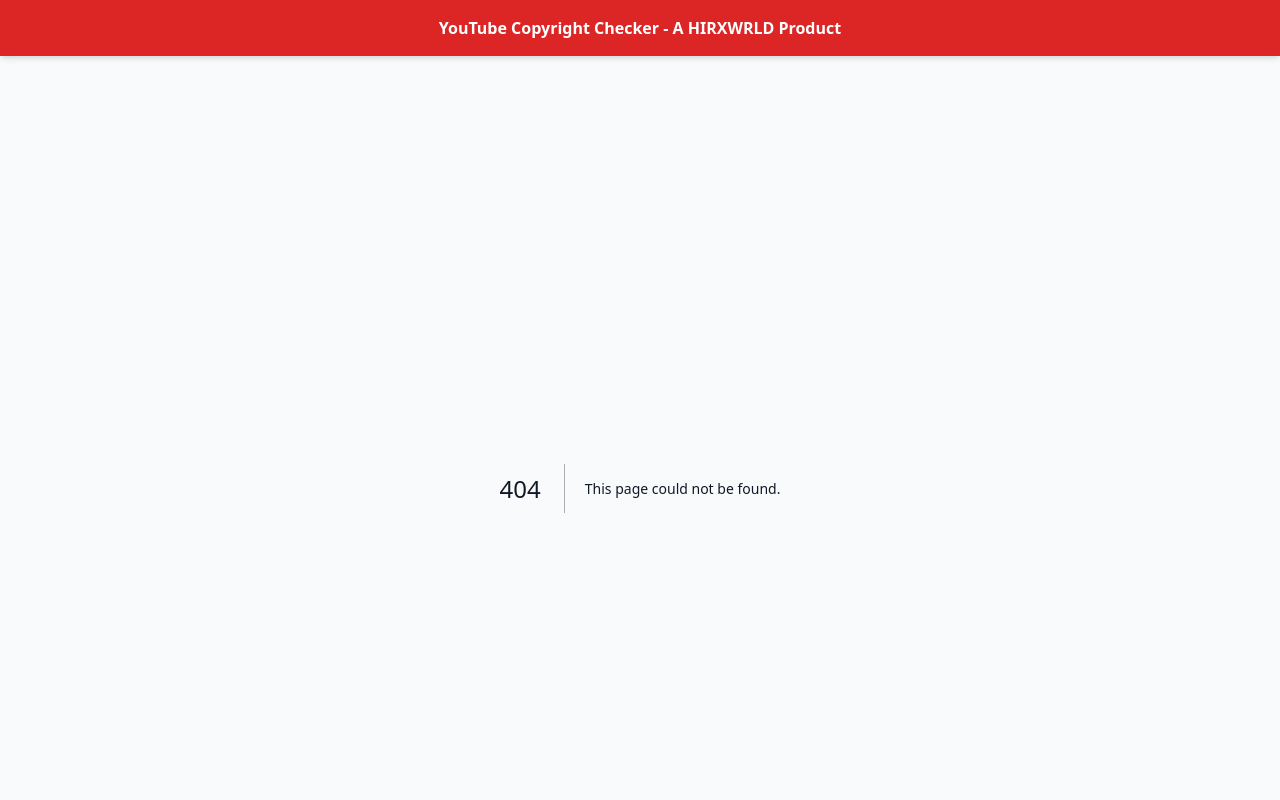
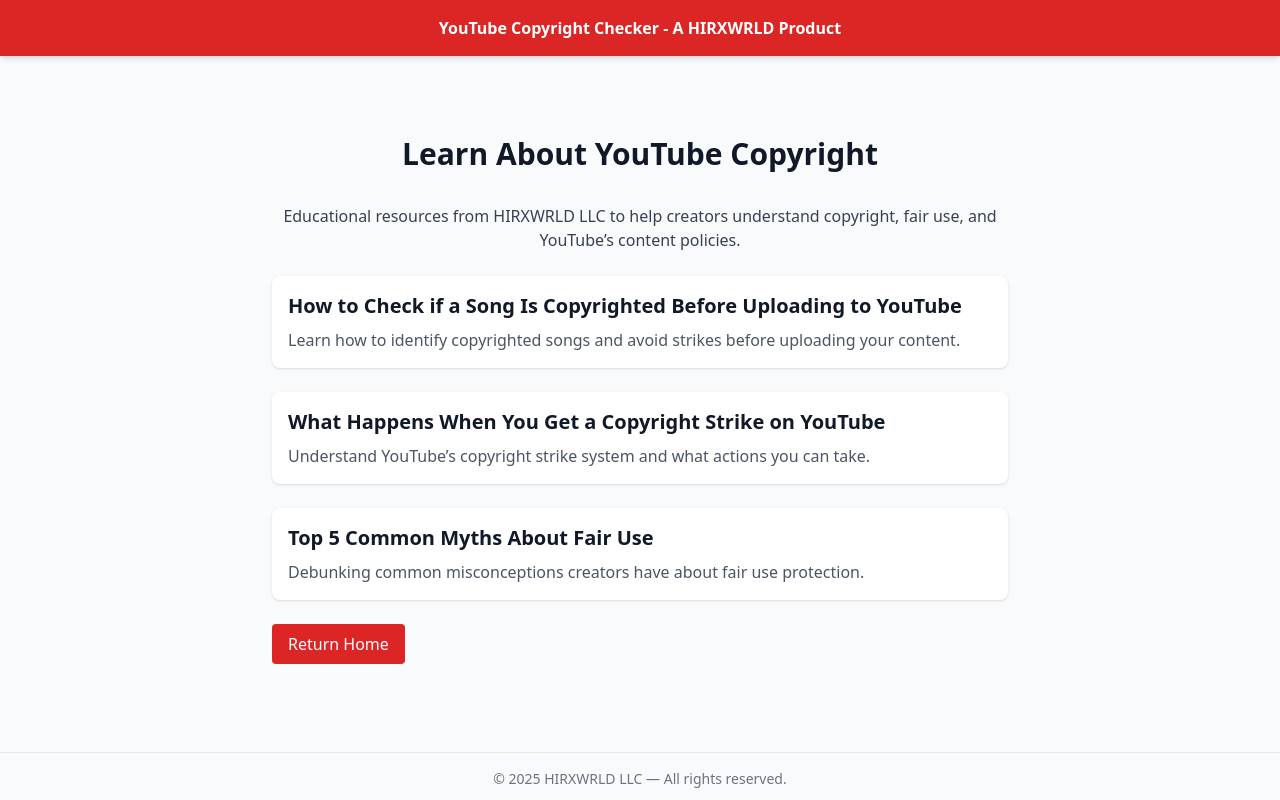
Before and after one commit to T-Sukihiro-T/youtube-copyright-checker, a Next.js app: page /learn in a window 1280 px wide. Before the commit this address had no page. Shown: the top 800 px of the page. Built offline with nearby package versions, Linux system fonts and the light colour scheme.

Commit message:
Sitewide update with edu pages and clearer navigation

```diff
--- a/app/layout.js
+++ b/app/layout.js
@@ -21,9 +21,11 @@
         <Analytics/>
       </head>
       <body className="bg-gray-50 text-gray-900 font-sans">
-        <header className="w-full py-4 bg-red-600 text-white text-center font-semibold shadow-md">
-          YouTube Copyright Checker - A HIRXWRLD Product
-        </header>
+        <a href="/">
+          <header className="w-full py-4 bg-red-600 text-white text-center font-semibold shadow-md">
+            YouTube Copyright Checker - A HIRXWRLD Product
+          </header>
+        </a>
         <main className="flex justify-center mt-8 px-4">{children}</main>
         <footer className="text-center text-sm text-gray-500 mt-10 py-4 border-t">
           © {new Date().getFullYear()} HIRXWRLD LLC — All rights reserved.
--- /dev/null
+++ b/app/learn/copyright-strike/page.js
@@ -0,0 +1,40 @@
+"use client";
+import { useRouter } from "next/navigation";
+
+export default function CopyrightStrikePage() {
+      const router = useRouter();
+
+  return (
+    <main className="max-w-3xl mx-auto px-4 py-12">
+      <h1 className="text-3xl font-bold mb-6 text-gray-900">
+        What Happens When You Get a Copyright Strike on YouTube
+      </h1>
+      <p className="text-gray-700 mb-4">
+        A YouTube copyright strike means a copyright owner submitted a formal
+        complaint to YouTube claiming your video used their content without permission.
+      </p>
+      <p className="text-gray-700 mb-4">
+        Here’s what happens after receiving one:
+      </p>
+      <ul className="list-decimal ml-6 text-gray-700 space-y-2">
+        <li>Your video is removed and your account receives a strike.</li>
+        <li>After <strong>three strikes</strong> within 90 days, your channel may be terminated.</li>
+        <li>You can file a counter-notification if you believe it’s a mistake.</li>
+        <li>Strikes expire after 90 days if you complete YouTube’s Copyright School.</li>
+      </ul>
+      <p className="mt-6 text-gray-700">
+        Always ensure your content follows fair use and licensing policies before
+        uploading to prevent future issues.
+      </p>
+
+      <br></br>
+
+      <button
+        onClick={() => router.back()}
+        className="bg-red-600 text-white px-4 py-2 rounded hover:bg-red-700 transition-colors"
+      >
+        ← Go Back
+      </button>
+    </main>
+  );
+}
--- /dev/null
+++ b/app/learn/fair-use-myths/page.js
@@ -0,0 +1,52 @@
+"use client";
+import { useRouter } from "next/navigation";
+
+export default function FairUseMythsPage() {
+    const router = useRouter();
+  return (
+    <main className="max-w-3xl mx-auto px-4 py-12">
+      <h1 className="text-3xl font-bold mb-6 text-gray-900">
+        Top 5 Common Myths About Fair Use
+      </h1>
+      <p className="text-gray-700 mb-4">
+        Fair use is one of the most misunderstood topics in copyright law. Let’s
+        clear up the biggest misconceptions:
+      </p>
+      <ol className="list-decimal ml-6 text-gray-700 space-y-3">
+        <li>
+          <strong>“If I credit the creator, it’s fair use.”</strong>
+          — False. Attribution does not replace permission.
+        </li>
+        <li>
+          <strong>“Using less than 10 seconds is fine.”</strong>
+          — False. There’s no fixed time limit for fair use.
+        </li>
+        <li>
+          <strong>“Nonprofit or educational use is automatically fair.”</strong>
+          — False. Context and purpose still matter.
+        </li>
+        <li>
+          <strong>“Fair use is the same worldwide.”</strong>
+          — False. Laws differ by country.
+        </li>
+        <li>
+          <strong>“If it’s on the internet, it’s free to use.”</strong>
+          — Definitely false. Copyright applies to nearly all creative works.
+        </li>
+      </ol>
+      <p className="mt-6 text-gray-700">
+        When in doubt, always check licenses, get permission, or use original content.
+        Fair use is a defense, not a guarantee.
+      </p>
+
+      <br></br>
+
+      <button
+        onClick={() => router.back()}
+        className="bg-red-600 text-white px-4 py-2 rounded hover:bg-red-700 transition-colors"
+      >
+        ← Go Back
+      </button>
+    </main>
+  );
+}
--- /dev/null
+++ b/app/learn/page.js
@@ -0,0 +1,68 @@
+"use client";
+import { useRouter } from "next/navigation";
+
+export default function LearnPage() {
+  const router = useRouter();
+  return (
+    <main className="max-w-3xl mx-auto px-4 py-12">
+      <h1 className="text-3xl font-bold text-center mb-8 text-gray-900">
+        Learn About YouTube Copyright
+      </h1>
+      <p className="text-gray-700 text-center mb-6">
+        Educational resources from HIRXWRLD LLC to help creators understand
+        copyright, fair use, and YouTube’s content policies.
+      </p>
+
+      <ul className="space-y-6">
+        <li>
+          <a
+            href="/learn/song-copyright"
+            className="block p-4 rounded-lg shadow hover:shadow-md transition bg-white"
+          >
+            <h2 className="text-xl font-semibold mb-2">
+              How to Check if a Song Is Copyrighted Before Uploading to YouTube
+            </h2>
+            <p className="text-gray-600">
+              Learn how to identify copyrighted songs and avoid strikes before uploading your content.
+            </p>
+          </a>
+        </li>
+        <li>
+          <a
+            href="/learn/copyright-strike"
+            className="block p-4 rounded-lg shadow hover:shadow-md transition bg-white"
+          >
+            <h2 className="text-xl font-semibold mb-2">
+              What Happens When You Get a Copyright Strike on YouTube
+            </h2>
+            <p className="text-gray-600">
+              Understand YouTube’s copyright strike system and what actions you can take.
+            </p>
+          </a>
+        </li>
+        <li>
+          <a
+            href="/learn/fair-use-myths"
+            className="block p-4 rounded-lg shadow hover:shadow-md transition bg-white"
+          >
+            <h2 className="text-xl font-semibold mb-2">
+              Top 5 Common Myths About Fair Use
+            </h2>
+            <p className="text-gray-600">
+              Debunking common misconceptions creators have about fair use protection.
+            </p>
+          </a>
+        </li>
+      </ul>
+
+      <br></br>
+
+      <button
+        onClick={() => router.back()}
+        className="bg-red-600 text-white px-4 py-2 rounded hover:bg-red-700 transition-colors"
+      >
+        Return Home
+      </button>
+    </main>
+  );
+}
--- /dev/null
+++ b/app/learn/song-copyright/page.js
@@ -0,0 +1,38 @@
+"use client";
+import { useRouter } from "next/navigation";
+
+export default function SongCopyrightPage() {
+    const router = useRouter();
+
+  return (
+    <main className="max-w-3xl mx-auto px-4 py-12">
+      <h1 className="text-3xl font-bold mb-6 text-gray-900">
+        How to Check if a Song Is Copyrighted Before Uploading to YouTube
+      </h1>
+      <p className="text-gray-700 mb-4">
+        Uploading music without verifying its copyright status can lead to strikes,
+        demonetization, or even video removal. Here’s how to check safely:
+      </p>
+      <ul className="list-disc ml-6 text-gray-700 space-y-2">
+        <li>Use YouTube’s built-in <strong>Music Policies</strong> database (if available in your region).</li>
+        <li>Search the song in the YouTube Content ID system or upload privately to test for matches.</li>
+        <li>Use the <strong>YouTube Copyright Checker</strong> by HIRXWRLD to analyze metadata for known claims.</li>
+        <li>When in doubt, choose royalty-free or Creative Commons-licensed tracks.</li>
+      </ul>
+      <p className="mt-6 text-gray-700">
+        Always credit creators properly and read license terms carefully. Copyright
+        protection applies automatically to most music — even if it’s old or not
+        commercially released.
+      </p>
+
+      <br></br>
+
+      <button
+        onClick={() => router.back()}
+        className="bg-red-600 text-white px-4 py-2 rounded hover:bg-red-700 transition-colors"
+      >
+        ← Go Back
+      </button>
+    </main>
+  );
+}
--- a/app/page.js
+++ b/app/page.js
@@ -25,8 +25,10 @@
 
   return (
       <div className="grid grid-cols-1 lg:grid-cols-[250px_minmax(0,1fr)_250px] gap-6 w-full max-w-[1400px] mx-auto px-4 items-start">
-      {/* Left Sidebar */}
-      <AdSidebarLeft />
+      {/* Left Sidebar
+      <AdSidebarLeft />*/}
+
+      <div className="hidden lg:block w-[250px]" />
 
       {/* 🧭 Center Section */}
       <div className="flex flex-col items-center justify-start w-full">
@@ -52,18 +54,25 @@
             >
               {loading ? "Checking..." : "Check"}
             </button>
+
+            <button
+              onClick={() => window.location.reload()}
+              className="bg-red-600 text-white px-4 py-2 rounded hover:bg-red-700"
+            > Reload </button>
           </div>
 
+          {/*
           {showAd && (
             <div className="fixed inset-0 bg-black/80 flex items-center justify-center z-50 text-white">
               <div className="bg-gray-900 p-6 rounded-lg text-center">
-                <h2 className="text-lg mb-4">Watching short ad…</h2>
+                <h2 className="text-lg mb-4">Loading Data</h2>
                 <div className="h-40 w-80 bg-gray-800 flex items-center justify-center">
-                  <p>Advertisement</p>
+                  <p>Thank you for using our service!</p>
                 </div>
               </div>
             </div>
           )}
+            */}
 
           {data && <ResultCard data={data} />}
         </div>
@@ -89,22 +98,59 @@
           </p>
         </section>
 
-        <section className="mt-8 max-w-2xl mx-auto text-gray-700">
-          <h2 className="text-xl font-semibold mb-3">FAQ: </h2>
-          <div className="space-y-3 text-sm">
-            <p><strong>How does it work?</strong> It analyzes YouTube video metadata and public copyright information.</p>
-            <p><strong>Is this tool free?</strong> Yes, it’s completely free to use.</p>
-            <p><strong>Do I need to log in?</strong> Nope! Just paste a link and check instantly.</p>
+        <div className="text-center mt-8">
+          <a
+            href="/learn"
+            className="text-red-600 hover:underline font-semibold"
+          >
+            Click here to learn more about copyright and fair use!
+          </a>
+        </div>
+
+        <section className="mt-8 text-gray-700 w-full max-w-[700px]">
+          <h2 className="text-xl font-semibold mb-4">FAQ</h2>
+
+          <div className="space-y-3 text-sm w-full">
+            <details className="bg-white shadow-sm rounded-lg p-3 w-full max-w-[700px]">
+              <summary className="font-semibold cursor-pointer text-gray-800">
+                How does it work?
+              </summary>
+              <p className="mt-2 text-gray-700">
+                It analyzes YouTube video metadata and public copyright information.
+              </p>
+            </details>
+
+            <details className="bg-white shadow-sm rounded-lg p-3 w-full max-w-[700px]">
+              <summary className="font-semibold cursor-pointer text-gray-800">
+                Is this tool free?
+              </summary>
+              <p className="mt-2 text-gray-700">
+                Yes, it’s completely free to use.
+              </p>
+            </details>
+
+            <details className="bg-white shadow-sm rounded-lg p-3 w-full max-w-[700px]">
+              <summary className="font-semibold cursor-pointer text-gray-800">
+                Do I need to log in?
+              </summary>
+              <p className="mt-2 text-gray-700">
+                Nope! Just paste a link and check instantly.
+              </p>
+            </details>
           </div>
         </section>
 
-        {/* Banner Sidebar */}
-        <AdBanner />
+
+
+        {/* Banner Sidebar
+        <AdBanner />*/}
+
+        <div className="hidden lg:block w-[250px]" />
       </div>
 
 
-      {/* Right Sidebar */}
-      <AdSideBar />
+      {/* Right Sidebar
+      <AdSideBar />*/}
     </div>
   );
 }
```
